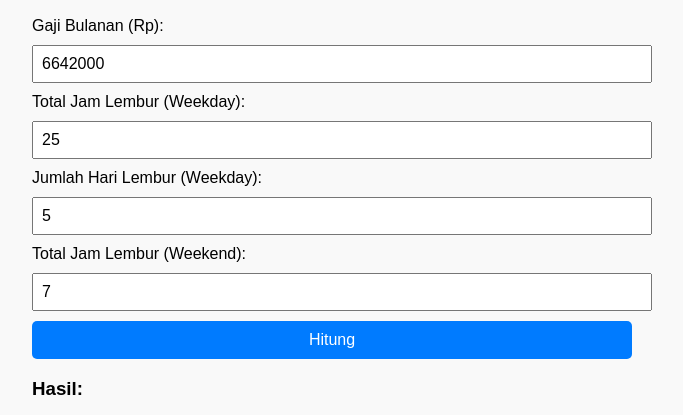
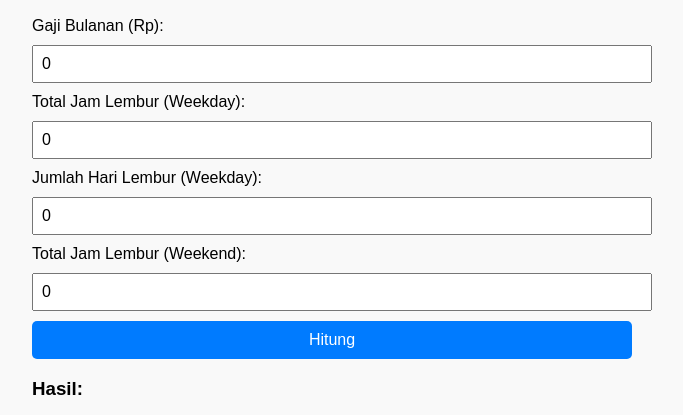
Before and after one commit to rizukid14/hitunglembur, a plain HTML site: page index.html in a window 1280 px wide. Shown: the part 91-506 px from the top of the page, without its empty margins (308-991 px from the left). Drawn offline with Linux system fonts and the light colour scheme.

Commit message:
Update index.html

```diff
--- a/index.html
+++ b/index.html
@@ -15,19 +15,19 @@
   <h2>Kalkulator Lembur</h2>
 
   <label>Gaji Bulanan (Rp):
-    <input type="number" id="gaji" value="6642000">
+    <input type="number" id="gaji" value="0">
   </label>
 
   <label>Total Jam Lembur (Weekday):
-    <input type="number" id="jam" value="25">
+    <input type="number" id="jam" value="0">
   </label>
 
   <label>Jumlah Hari Lembur (Weekday):
-    <input type="number" id="hari" value="5">
+    <input type="number" id="hari" value="0">
   </label>
 
   <label>Total Jam Lembur (Weekend):
-    <input type="number" id="jamWeekend" value="7">
+    <input type="number" id="jamWeekend" value="0">
   </label>
 
   <button onclick="hitungLembur()">Hitung</button>
```
